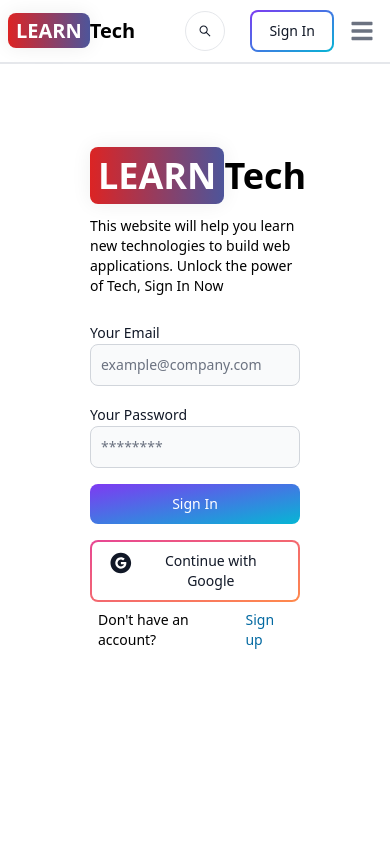
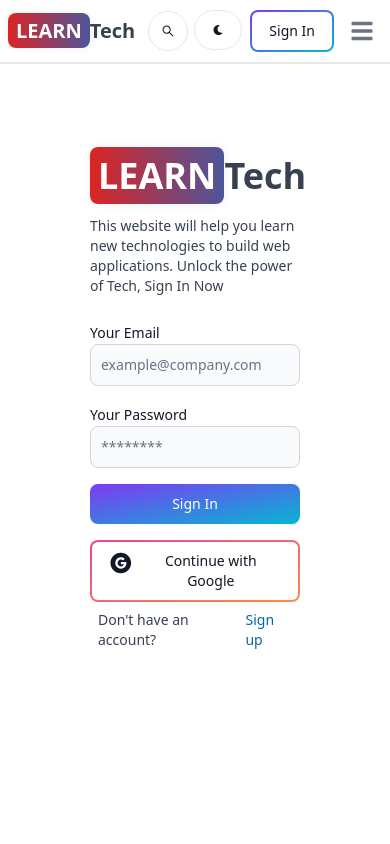
Before and after one commit to dixitudit/Learn-Tech, a React (Vite) app in the folder client/: page /sign-in in a window 390 px wide. Shown: the top 844 px of the page. Built offline with nearby package versions, Linux system fonts and the light colour scheme; no server answers.

Commit message:
theme button is working now dark and light

```diff
--- a/client/src/components/Header.jsx
+++ b/client/src/components/Header.jsx
@@ -1,11 +1,15 @@
 import { Avatar, Button, Dropdown, Navbar, TextInput } from "flowbite-react";
 import { Link, useLocation } from "react-router-dom";
 import { AiOutlineSearch } from "react-icons/ai";
-import { FaMoon } from "react-icons/fa";
-import { useSelector } from "react-redux";
+import { FaMoon, FaSun } from "react-icons/fa";
+import { useSelector, useDispatch } from "react-redux";
+import { toggleTheme } from "../redux/theme/themeSlice";
+
 const Header = () => {
   const path = useLocation().pathname;
+  const dispatch = useDispatch();
   const { currentUser } = useSelector((state) => state.user);
+  const { theme } = useSelector((state) => state.theme);
   return (
     <Navbar className="border-b-2">
       <Link
@@ -27,8 +31,13 @@
         <AiOutlineSearch className="mt-[2px]" />
       </Button>
       <div className="flex gap-2 md:order-10">
-        <Button className="w-12 h-10 hidden sm:inline" color="gray" pill>
-          <FaMoon />
+        <Button
+          onClick={() => dispatch(toggleTheme())}
+          className="w-12 h-10 inline "
+          color="gray"
+          pill
+        >
+          {theme === "dark" ? <FaSun /> : <FaMoon />}
         </Button>
         {currentUser ? (
           <>
@@ -36,15 +45,13 @@
               className=""
               inline
               arrowIcon={false}
-              label={<Avatar alt="user" className="ring-1 " img={currentUser.profilePic} rounded />}
+              label={<Avatar alt="user" img={currentUser.profilePic} rounded />}
             >
               <Dropdown.Header className="pb-0">
                 <p className="text-sm font-semibold ">
                   @{currentUser.username}
                 </p>
-                <p className="text-sm font-semibold ">
-                  {currentUser.email}
-                </p>
+                <p className="text-sm font-semibold ">{currentUser.email}</p>
               </Dropdown.Header>
               <Link to={"/dashboard?tab=profile"}>
                 <Dropdown.Item>Profile</Dropdown.Item>
--- /dev/null
+++ b/client/src/components/ThemeProvider.jsx
@@ -0,0 +1,13 @@
+import React from "react";
+import { useSelector } from "react-redux";
+
+export default function ThemeProvider({ children }) {
+  const { theme } = useSelector((state) => state.theme);
+  return (
+    <div className={theme}>
+      <div className="bg-white text-gray-700 dark:text-gray-200 dark:bg-[rgb(16,23,42)] min-h-screen">
+        {children}
+      </div>
+    </div>
+  );
+}
--- a/client/src/index.css
+++ b/client/src/index.css
@@ -10,7 +10,7 @@
         transition: 0.5s;
         background-size: 200% auto;
         color: white;
-        box-shadow: 0 0 20px #eee;
+        box-shadow: 0 0 10px #eee;
       }
 
       .grad:hover {
--- a/client/src/main.jsx
+++ b/client/src/main.jsx
@@ -7,13 +7,16 @@
 import { Provider } from "react-redux";
 import { BrowserRouter } from "react-router-dom";
 import { PersistGate } from "redux-persist/integration/react";
+import ThemeProvider from "./components/ThemeProvider.jsx";
 
 ReactDOM.createRoot(document.getElementById("root")).render(
   <React.StrictMode>
     <PersistGate persistor={persistor}>
       <BrowserRouter>
         <Provider store={store}>
-          <App />
+          <ThemeProvider>
+            <App />
+          </ThemeProvider>
         </Provider>
       </BrowserRouter>
     </PersistGate>
--- a/client/src/redux/store.js
+++ b/client/src/redux/store.js
@@ -2,10 +2,11 @@
 import userReducer from "./user/userSlice";
 import storage from "redux-persist/lib/storage";
 import { persistReducer, persistStore } from "redux-persist";
-
+import themeReducer from "./theme/themeSlice";
 
 const rootReducer = combineReducers({
   user: userReducer,
+  theme: themeReducer,
 });
 
 const persistConfig = {
--- /dev/null
+++ b/client/src/redux/theme/themeSlice.js
@@ -0,0 +1,19 @@
+import {createSlice} from '@reduxjs/toolkit';
+
+const initialState = {
+    theme: 'light',
+};
+
+const themeSlice = createSlice({
+    name: 'theme',
+    initialState,
+    reducers: {
+        toggleTheme: (state) => {
+            state.theme = state.theme === 'light' ? 'dark' : 'light';
+        },
+    },
+});
+
+export const { toggleTheme } = themeSlice.actions;
+
+export default themeSlice.reducer;
```
